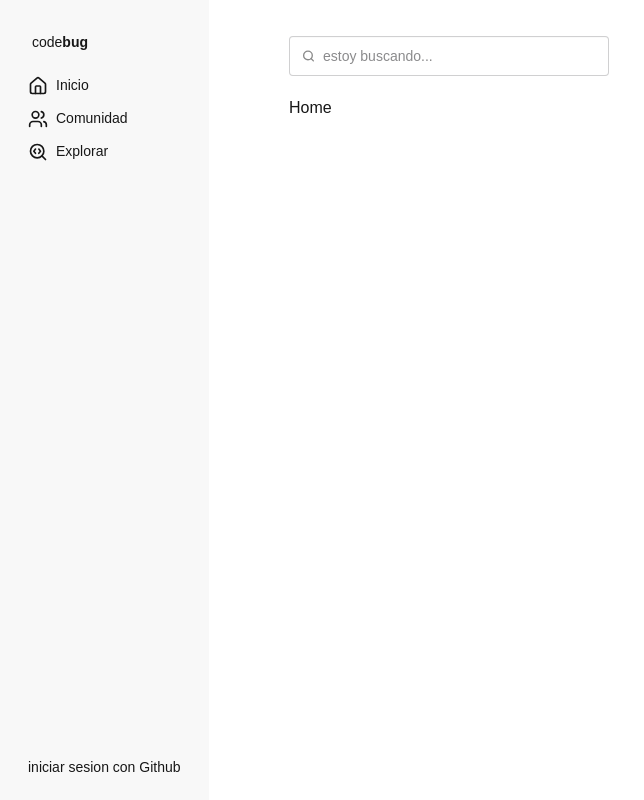
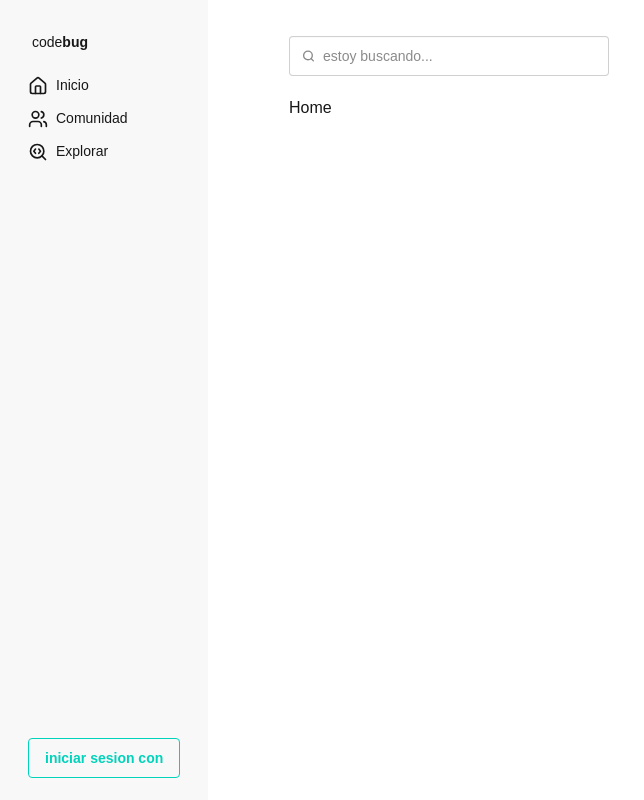
Before and after one commit to INKINSS/codebug, a Next.js app: page / in a window 1280 px wide. Shown: the whole page, without its empty margins (0-644 px from the left). Built offline with nearby package versions, Linux system fonts and the light colour scheme; no server answers.

Commit message:
refactor(components): añade props para aceptar diferentes providers en login

```diff
--- a/src/components/buttons/SignIn.tsx
+++ b/src/components/buttons/SignIn.tsx
@@ -1,14 +1,18 @@
 import { signIn } from "@/root/auth";
 
-export default function SignIn() {
+type SignInProps = {
+  provider: string;
+};
+
+export default function SignIn({ provider }: SignInProps) {
   return (
     <form
       action={async () => {
         "use server";
-        await signIn("github");
+        await signIn(provider);
       }}
     >
-      <button type="submit">iniciar sesion con Github</button>
+      <button className="btn btn-outline btn-accent" type="submit">iniciar sesion con {provider}</button>
     </form>
   );
 }
```
